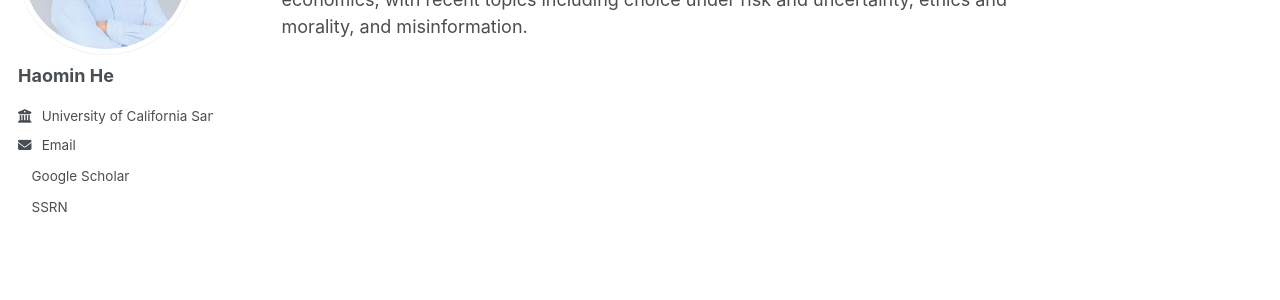
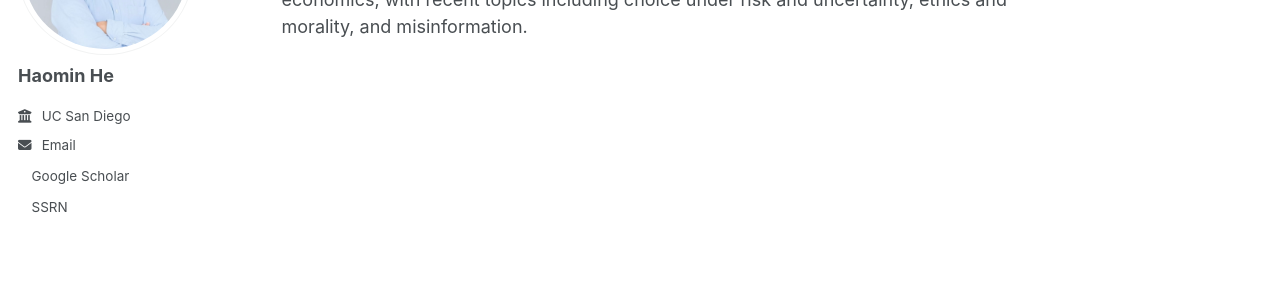
Before and after one commit to haomin-he/haomin-he.github.io, a Jekyll site: the page built from _pages/about.md, in a window 1280 px wide. Shown: the part 211-511 px from the top of the page. Built offline with Jekyll 4.4.1, drawn with Linux system fonts in a browser that asks for light colours; a script bundle is joined from its source files by our own code; a style sheet for code colours, icons or effects is not loaded.

Commit message:
Update _config.yml

```diff
--- a/_config.yml
+++ b/_config.yml
@@ -28,7 +28,7 @@ author:
   pronouns         : # example: "she/her"
   bio              : ""
   location         : #
-  employer         : "University of California San Diego"
+  employer         : "UC San Diego"
   uri              : # URL
   email            : "hah076@ucsd.edu"
 
```
